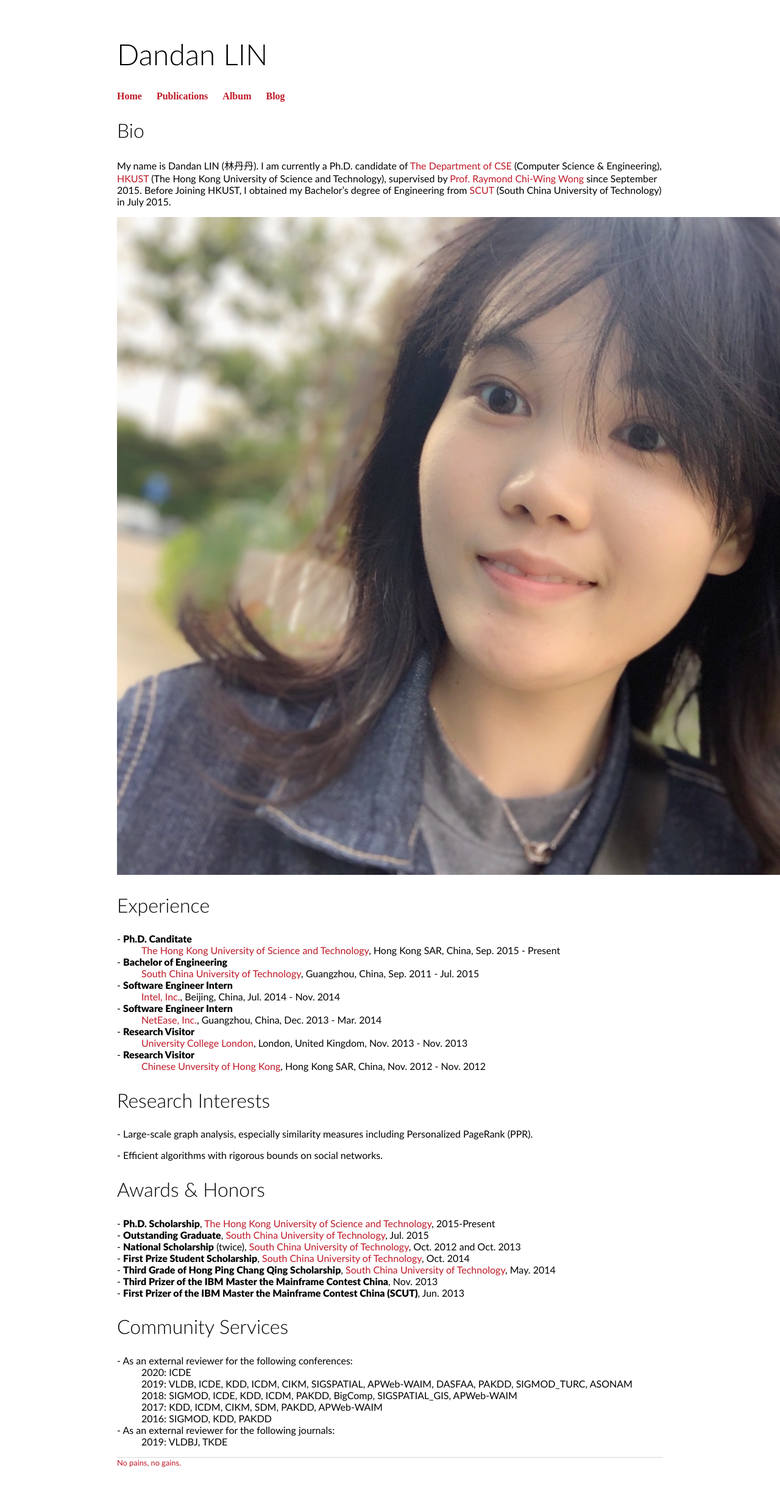
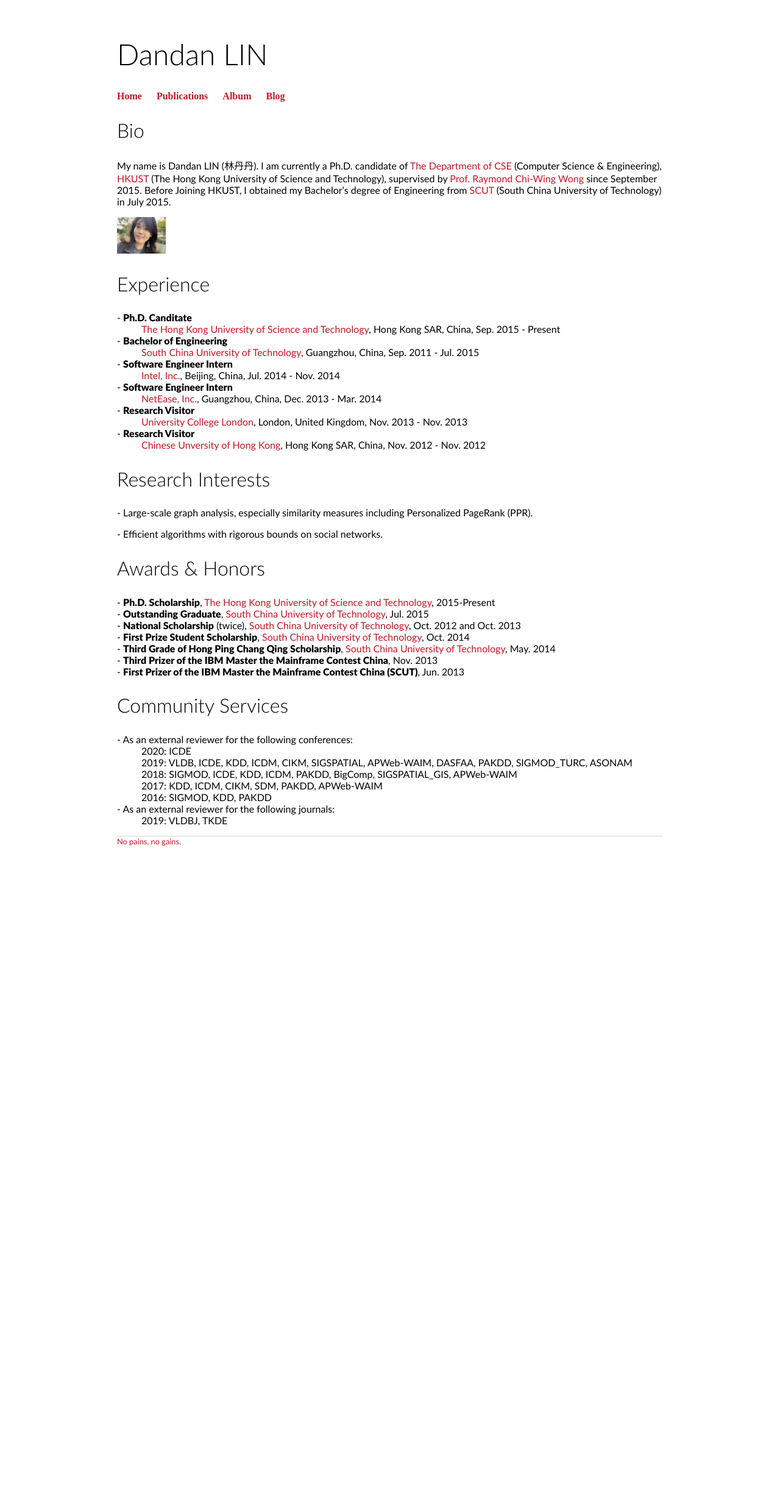
Before and after one commit to 2danlin/2danlin.github.io, a Jekyll site: the page built from index.html, in a window 1280 px wide. Shown: the whole page at 61% size. Built offline with Jekyll 4.4.1, drawn with Linux system fonts in a browser that asks for light colours; after the commit the page ends 1448 px from its top, so only the background shows below that.

Commit message:
Update style.css

```diff
--- a/css/style.css
+++ b/css/style.css
@@ -153,7 +153,7 @@ a.menu:focus{
 	float:left;
 }
 
-#container .image-container img {
+.image-container img {
         max-width: 100px;
         max-height: 60px;
     }
```
